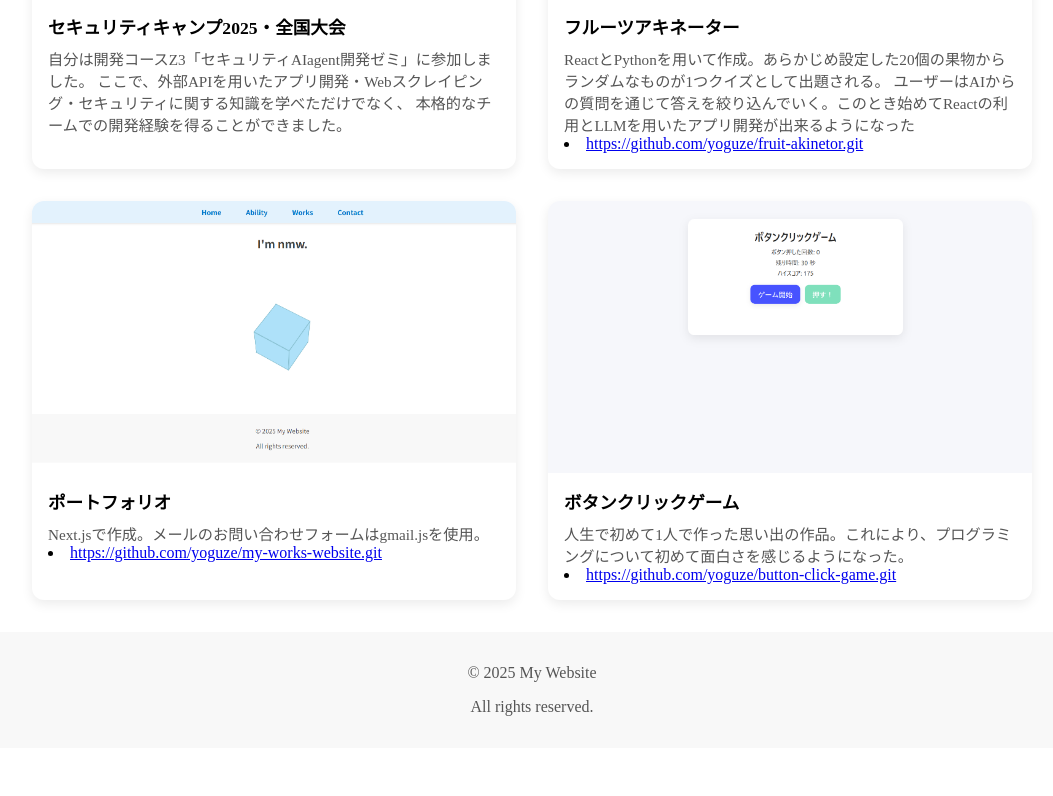
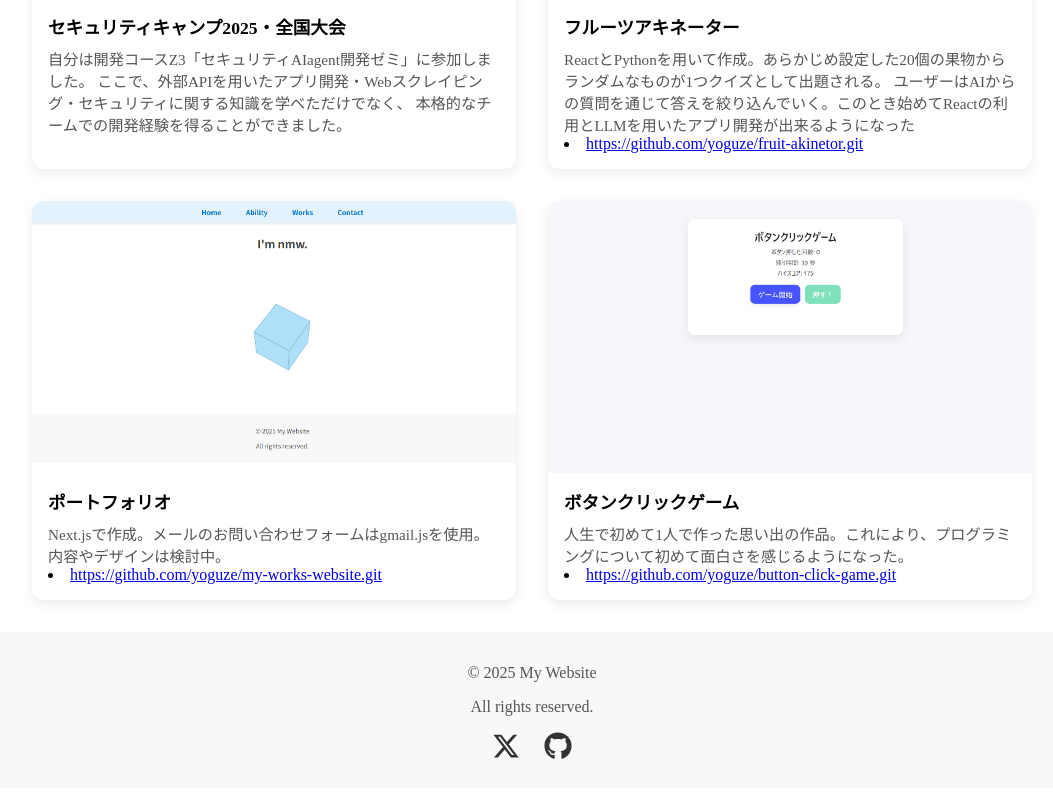
Before and after one commit to yoguze/my-works-website, a Next.js app: page /works in a window 1280 px wide. Shown: the part 434-1230 px from the top of the page, without its empty margins (108-1161 px from the left). Before the commit the page ends 1190 px from the top, so only its background shows below. Built offline with nearby package versions, Linux system fonts and the light colour scheme.

Commit message:
first commit

```diff
--- a/app/ability/globals.css
+++ b/app/ability/globals.css
@@ -53,3 +53,18 @@
     font-size: 1.3rem;
   }
 }
+.social-icons {
+  margin: 0.5rem 0;
+  display: flex;
+  justify-content: center;
+  gap: 1.5rem;
+}
+
+.social-icons a {
+  color: #333; /* デフォルト色 */
+  transition: color 0.3s;
+}
+
+.social-icons a:hover {
+  color: #0077cc; /* ホバー時の色 */
+}
--- a/app/form/form.css
+++ b/app/form/form.css
@@ -94,3 +94,19 @@
   font-weight: bold;
   color: #0077cc;
 }
+
+.social-icons {
+  margin: 0.5rem 0;
+  display: flex;
+  justify-content: center;
+  gap: 1.5rem;
+}
+
+.social-icons a {
+  color: #333; /* デフォルト色 */
+  transition: color 0.3s;
+}
+
+.social-icons a:hover {
+  color: #0077cc; /* ホバー時の色 */
+}
--- a/app/globals.css
+++ b/app/globals.css
@@ -96,3 +96,19 @@ footer {
   background-color: #f8f8f8; /* 任意で背景色 */
   color: #555; /* 任意で文字色 */
 }
+
+.social-icons {
+  margin: 0.5rem 0;
+  display: flex;
+  justify-content: center;
+  gap: 1.5rem;
+}
+
+.social-icons a {
+  color: #333; /* デフォルト色 */
+  transition: color 0.3s;
+}
+
+.social-icons a:hover {
+  color: #0077cc; /* ホバー時の色 */
+}
--- a/app/works/globals.css
+++ b/app/works/globals.css
@@ -86,3 +86,18 @@
   color: #555;
   font-size: .95rem;
 }
+.social-icons {
+  margin: 0.5rem 0;
+  display: flex;
+  justify-content: center;
+  gap: 1.5rem;
+}
+
+.social-icons a {
+  color: #333; /* デフォルト色 */
+  transition: color 0.3s;
+}
+
+.social-icons a:hover {
+  color: #0077cc; /* ホバー時の色 */
+}
--- a/app/works/page.js
+++ b/app/works/page.js
@@ -1,5 +1,6 @@
 import Head from 'next/head';
 import Link from 'next/link';
+import { FaXTwitter, FaGithub } from "react-icons/fa6";
 import './globals.css'; // または styles フォルダに移動した場合は 'styles/contact.css'
 
 export default function Home() {
@@ -49,7 +50,7 @@ export default function Home() {
                 <img src="/website.png" alt="作品2" />
                 <div className="body">
                     <h2>ポートフォリオ</h2>
-                    <p>Next.jsで作成。メールのお問い合わせフォームはgmail.jsを使用。</p>
+                    <p>Next.jsで作成。メールのお問い合わせフォームはgmail.jsを使用。内容やデザインは検討中。</p>
                     <li><Link href="https://github.com/yoguze/my-works-website.git">https://github.com/yoguze/my-works-website.git</Link></li>
                 </div>
               </article>
@@ -70,6 +71,14 @@ export default function Home() {
       <footer>
         <p>&copy; 2025 My Website</p>
         <p>All rights reserved.</p>
+        <div className="social-icons">
+          <a href="https://x.com/mu_ye60941" target="_blank" rel="noopener noreferrer">
+            <FaXTwitter size={28} />
+          </a>
+          <a href="https://github.com/yoguze" target="_blank" rel="noopener noreferrer">
+            <FaGithub size={28} />
+          </a>
+        </div>
       </footer>
     </>
   );
--- a/package.json
+++ b/package.json
@@ -12,6 +12,7 @@
     "emailjs-com": "^3.2.0",
     "next": "15.3.1",
     "react": "^19.0.0",
-    "react-dom": "^19.0.0"
+    "react-dom": "^19.0.0",
+    "react-icons": "^5.5.0"
   }
 }
```
Also changed, not shown: app/ability/page.js (+12 -3 lines), app/form/page.js (+9 -0 lines), app/page.js (+9 -0 lines), 1 other file (tests, documents, lock files or other folders).
